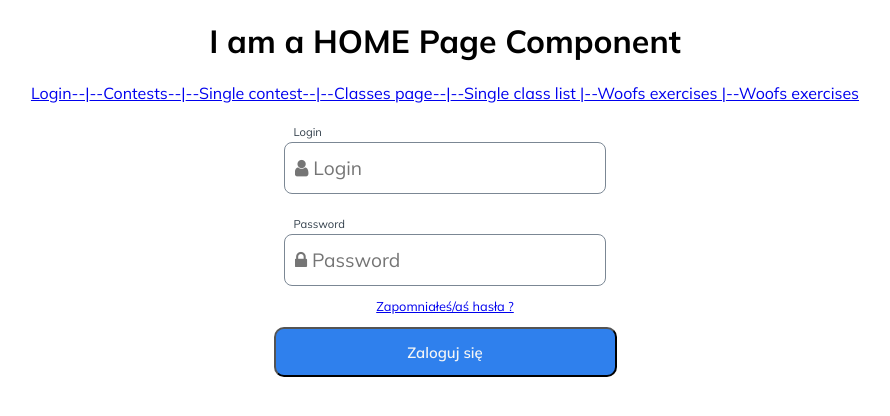
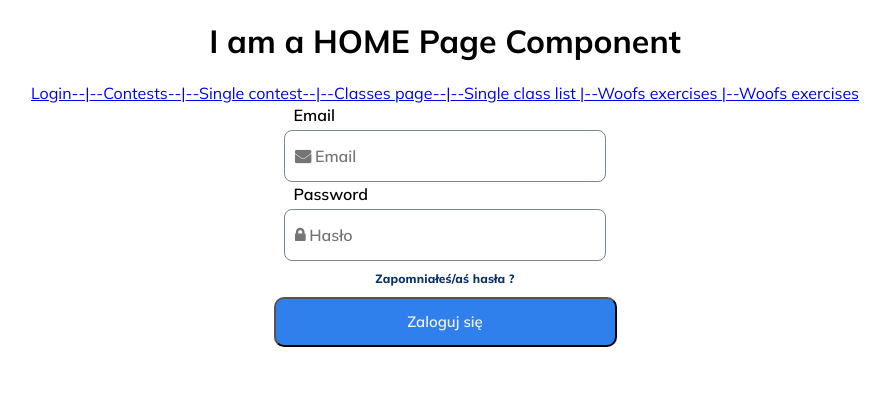
Before and after one commit to CC2021-WBL/GOOD-BOI-Application, a React (Create React App) app: page /login in a window 1280 px wide. Shown: the top 416 px of the page, without its empty margins (195-1085 px from the left). Built offline with nearby package versions, Linux system fonts and the light colour scheme.

Commit message:
-Fixed styled in InputField and Login Page changed to consts

```diff
--- a/src/Atoms/InputField/InputFieldStyled.js
+++ b/src/Atoms/InputField/InputFieldStyled.js
@@ -1,4 +1,5 @@
 import styled from 'styled-components';
+import FONTS from '../../Styles/fontsStyledComponents';
 import COLORS from '../../Styles/varsStyledComponents';
 
 const InputFieldStyled = styled.input`
@@ -6,10 +7,10 @@ const InputFieldStyled = styled.input`
   width: 90%;
   align-self: center;
   color: ${COLORS.grey400};
-  font-size: 1.2em;
+  ${FONTS.body_semibold};
   height: 48px;
   border-radius: 8px;
-  border: 1px solid ${COLORS.grey400};
+  border: 0.5px solid ${COLORS.grey400};
   padding-left: 10px;
 `;
 
--- a/src/Pages/LoginPage/LoginPage.js
+++ b/src/Pages/LoginPage/LoginPage.js
@@ -7,13 +7,13 @@ import StyledForm from './LoginPageStyled';
 import { Link } from 'react-router-dom';
 
 const LoginPage = () => {
-  const [login, setLogin] = useState('');
+  const [email, setEmail] = useState('');
   const [password, setPassword] = useState('');
 
   const submitHandler = (event) => {
     event.preventDefault();
 
-    const data = { login, password };
+    const data = { email, password };
     //test, after submit, entered user data
     console.log(data);
   };
@@ -22,14 +22,14 @@ const LoginPage = () => {
     <Card>
       <StyledForm onSubmit={submitHandler}>
         <InputField
-          labelText="Login"
-          htmlFor="login"
-          type="text"
-          placeholder="&#xF007; Login"
-          id="login"
+          labelText="Email"
+          htmlFor="email"
+          type="email"
+          placeholder="&#xf0e0; Email"
+          id="email"
           required
-          value={login}
-          onChange={(event) => setLogin(event.target.value)}
+          value={email}
+          onChange={(event) => setEmail(event.target.value)}
         />
 
         <InputField
@@ -37,7 +37,7 @@ const LoginPage = () => {
           htmlFor="password"
           type="password"
           id="password"
-          placeholder="&#xf023; Password"
+          placeholder="&#xf023; Hasło"
           required
           value={password}
           onChange={(event) => setPassword(event.target.value)}
--- a/src/Pages/LoginPage/LoginPageStyled.js
+++ b/src/Pages/LoginPage/LoginPageStyled.js
@@ -1,4 +1,6 @@
 import styled from 'styled-components';
+import FONTS from '../../Styles/fontsStyledComponents';
+import COLORS from '../../Styles/varsStyledComponents';
 
 const StyledForm = styled.form`
   display: flex;
@@ -6,15 +8,16 @@ const StyledForm = styled.form`
   align-items: center;
 
   label {
-    color: #323f4b;
-    font-size: 0.7em;
+    ${FONTS.body_semibold};
     align-self: flex-start;
-    padding: 2em 0 3px 20px;
+    padding: 0 0 3px 20px;
   }
 
   .forgot-pass {
     padding: 1em 0;
-    font-size: 0.8rem;
+    text-decoration: none;
+    ${FONTS.label_extrabold}
+    color: ${COLORS.primary801};
   }
 `;
 
```
